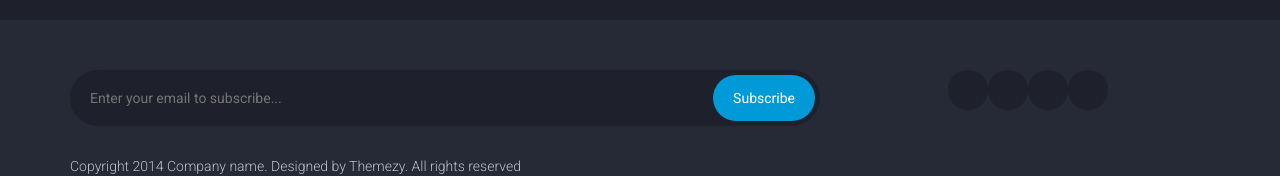
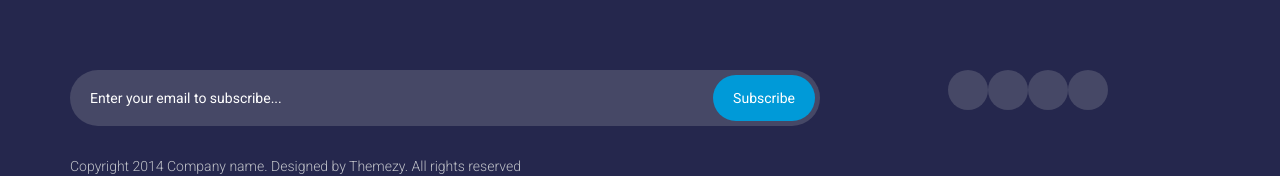
Before and after one commit to mirsahib/React-Weather-App, a React (Create React App) app: page / in a window 1280 px wide. Shown: the part 1595-1771 px from the top of the page. Built offline with nearby package versions, Linux system fonts and the light colour scheme; some icons are missing.

Commit message:
:lipstick: Update theme

```diff
--- a/public/index.html
+++ b/public/index.html
@@ -1,6 +1,6 @@
 <!DOCTYPE html>
 
-<html lang="en" style="background-color: #1e202b">
+<html lang="en" style="background-color: #25274d">
   <head>
     <meta charset="utf-8" />
     <link rel="icon" href="%PUBLIC_URL%/favicon.ico" />
--- a/src/components/searchBar.js
+++ b/src/components/searchBar.js
@@ -1,5 +1,5 @@
 import React from "react";
-import banner from "../images/banner.png";
+import banner from "../images/banner.jpg";
 
 function searchBar() {
   return (
--- a/src/index.css
+++ b/src/index.css
@@ -267,7 +267,7 @@ body {
   font-size: 14px;
   font-weight: 300;
   line-height: 1.5;
-  background: #1e202b;
+  background: #25274d;
 }
 
 h1,
@@ -1713,7 +1713,7 @@ form input[type="reset"] {
 .find-location input[type="text"] {
   width: 100%;
   padding: 20px 50px 20px 20px;
-  background: #1e202b;
+  background: #464866;
   color: white;
 }
 .find-location input[type="submit"] {
@@ -1726,7 +1726,7 @@ form input[type="reset"] {
 
 .forecast-container {
   width: 100%;
-  background: #323544;
+  background: #464866;
   display: table;
   table-layout: fixed;
   width: 100%;
@@ -1740,7 +1740,7 @@ form input[type="reset"] {
   vertical-align: top;
 }
 .forecast-container .forecast:nth-child(even) {
-  background-color: #262936;
+  background-color: #2a2c4c;
 }
 @media screen and (max-width: 990px) {
   .forecast-container .forecast {
@@ -2249,7 +2249,7 @@ form input[type="reset"] {
   * Footer Styles
   */
 .site-footer {
-  background: #262936;
+  background: #25274d;
   padding: 50px 0;
 }
 .site-footer .subscribe-form {
@@ -2258,7 +2258,7 @@ form input[type="reset"] {
 }
 .site-footer .subscribe-form input[type="text"] {
   padding: 20px 100px 20px 20px;
-  background: #1e202b;
+  background: #464866;
   width: 100%;
   color: white;
 }
@@ -2273,7 +2273,7 @@ form input[type="reset"] {
   height: 40px;
   display: inline-block;
   border-radius: 50%;
-  background: #1e202b;
+  background: #464866;
   color: #009ad8;
   text-align: center;
   line-height: 2;
@@ -2286,3 +2286,7 @@ form input[type="reset"] {
   background: #009ad8;
   color: white;
 }
+
+::placeholder {
+  color: white;
+}
```
Also changed, not shown: src/images/banner.jpg (added).
